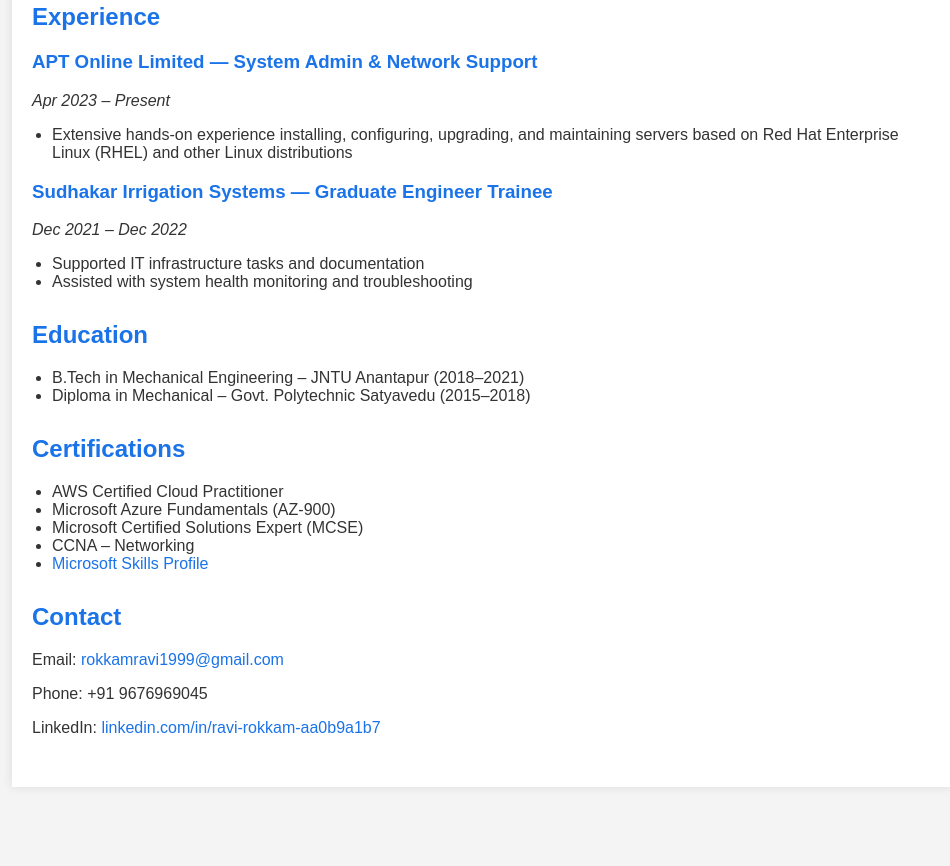
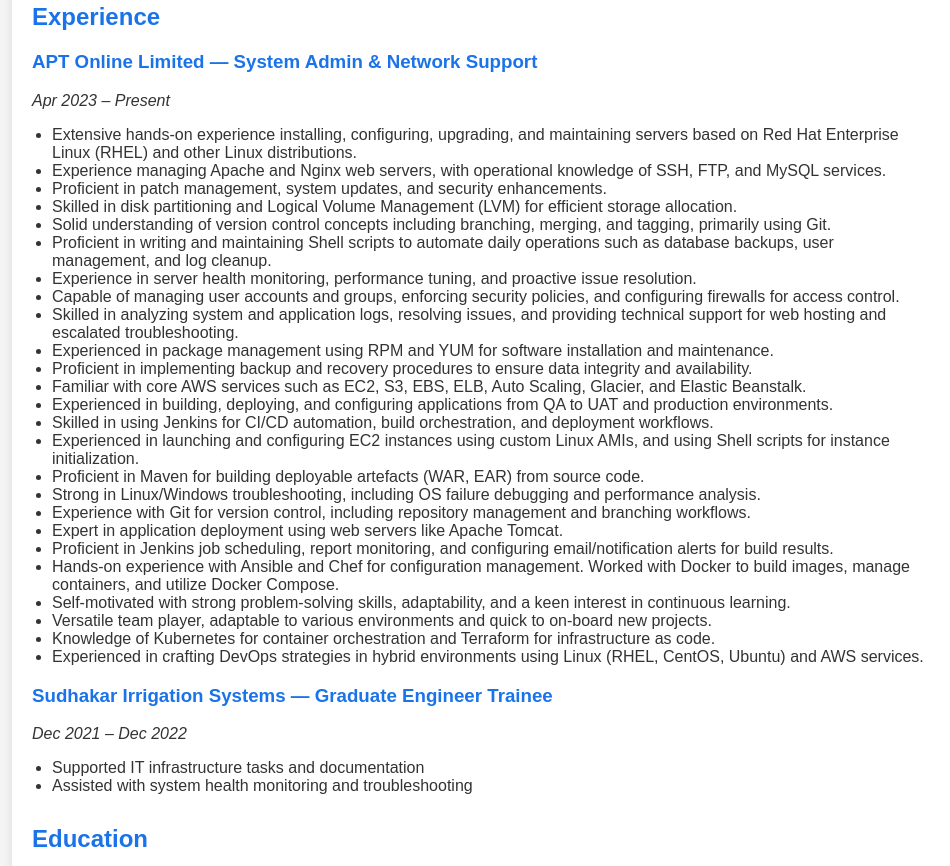
Before and after one commit to Rokkamravi9676/Ravi-Rokkam-Portfolio, a plain HTML site: page index.html in a window 1280 px wide. Shown: the part 733-1599 px from the top of the page, without its empty margins (158-1108 px from the left). Before the commit the page ends 1560 px from the top, so only its background shows below. Drawn offline with Linux system fonts and the light colour scheme.

Commit message:
Update index.html
Changes made

```diff
--- a/index.html
+++ b/index.html
@@ -74,7 +74,31 @@
       <h3>APT Online Limited — System Admin & Network Support</h3>
       <p><em>Apr 2023 – Present</em></p>
       <ul>
-        <li>Extensive hands-on experience installing, configuring, upgrading, and maintaining servers based on Red Hat Enterprise Linux (RHEL) and other Linux distributions</li>
+        <li>Extensive hands-on experience installing, configuring, upgrading, and maintaining servers based on Red Hat Enterprise Linux (RHEL) and other Linux distributions.</li>
+        <li>Experience managing Apache and Nginx web servers, with operational knowledge of SSH, FTP, and MySQL services.</li>
+        <li>Proficient in patch management, system updates, and security enhancements.</li>
+        <li>Skilled in disk partitioning and Logical Volume Management (LVM) for efficient storage allocation.</li>
+        <li>Solid understanding of version control concepts including branching, merging, and tagging, primarily using Git.</li>
+        <li>Proficient in writing and maintaining Shell scripts to automate daily operations such as database backups, user management, and log cleanup.</li>
+        <li>Experience in server health monitoring, performance tuning, and proactive issue resolution.</li>
+        <li>Capable of managing user accounts and groups, enforcing security policies, and configuring firewalls for access control.</li>
+        <li>Skilled in analyzing system and application logs, resolving issues, and providing technical support for web hosting and escalated troubleshooting.</li>
+        <li>Experienced in package management using RPM and YUM for software installation and maintenance.</li>
+        <li>Proficient in implementing backup and recovery procedures to ensure data integrity and availability.</li>
+        <li>Familiar with core AWS services such as EC2, S3, EBS, ELB, Auto Scaling, Glacier, and Elastic Beanstalk.</li>
+        <li>Experienced in building, deploying, and configuring applications from QA to UAT and production environments.</li>
+        <li>Skilled in using Jenkins for CI/CD automation, build orchestration, and deployment workflows.</li>
+        <li>Experienced in launching and configuring EC2 instances using custom Linux AMIs, and using Shell scripts for instance initialization.</li>
+        <li>Proficient in Maven for building deployable artefacts (WAR, EAR) from source code.</li>
+        <li>Strong in Linux/Windows troubleshooting, including OS failure debugging and performance analysis.</li>
+        <li>Experience with Git for version control, including repository management and branching workflows.</li>
+        <li>Expert in application deployment using web servers like Apache Tomcat.</li>
+        <li>Proficient in Jenkins job scheduling, report monitoring, and configuring email/notification alerts for build results.</li>
+        <li>Hands-on experience with Ansible and Chef for configuration management. Worked with Docker to build images, manage containers, and utilize Docker Compose.</li>
+        <li>Self-motivated with strong problem-solving skills, adaptability, and a keen interest in continuous learning.</li>
+        <li>Versatile team player, adaptable to various environments and quick to on-board new projects.</li>
+        <li>Knowledge of Kubernetes for container orchestration and Terraform for infrastructure as code.</li>
+        <li>Experienced in crafting DevOps strategies in hybrid environments using Linux (RHEL, CentOS, Ubuntu) and AWS services.</li>
       </ul>
 
       <h3>Sudhakar Irrigation Systems — Graduate Engineer Trainee</h3>
```
